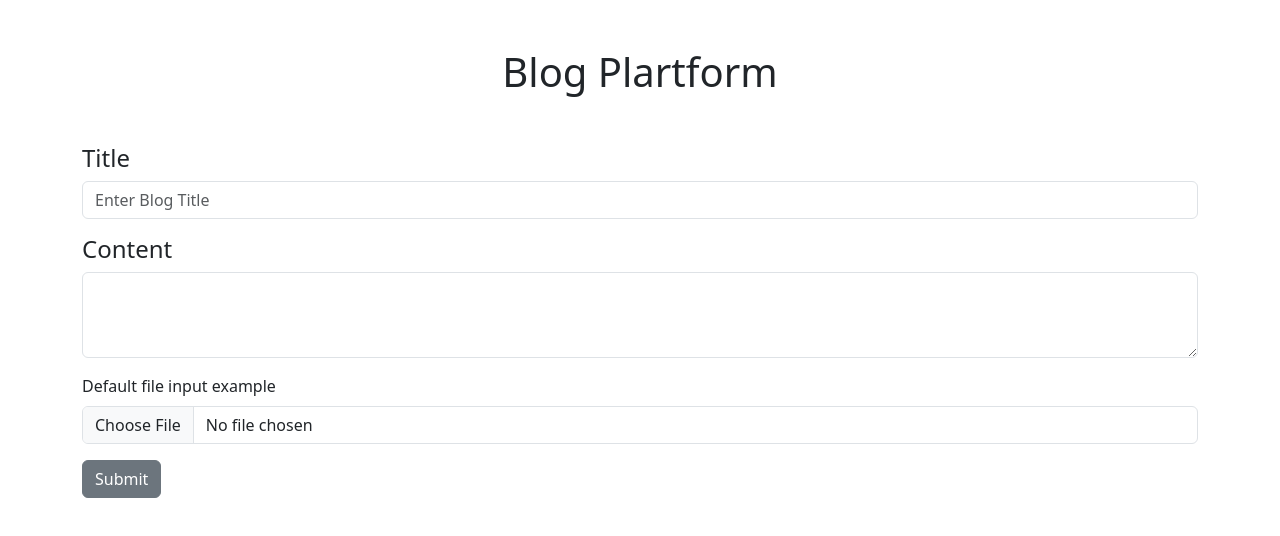
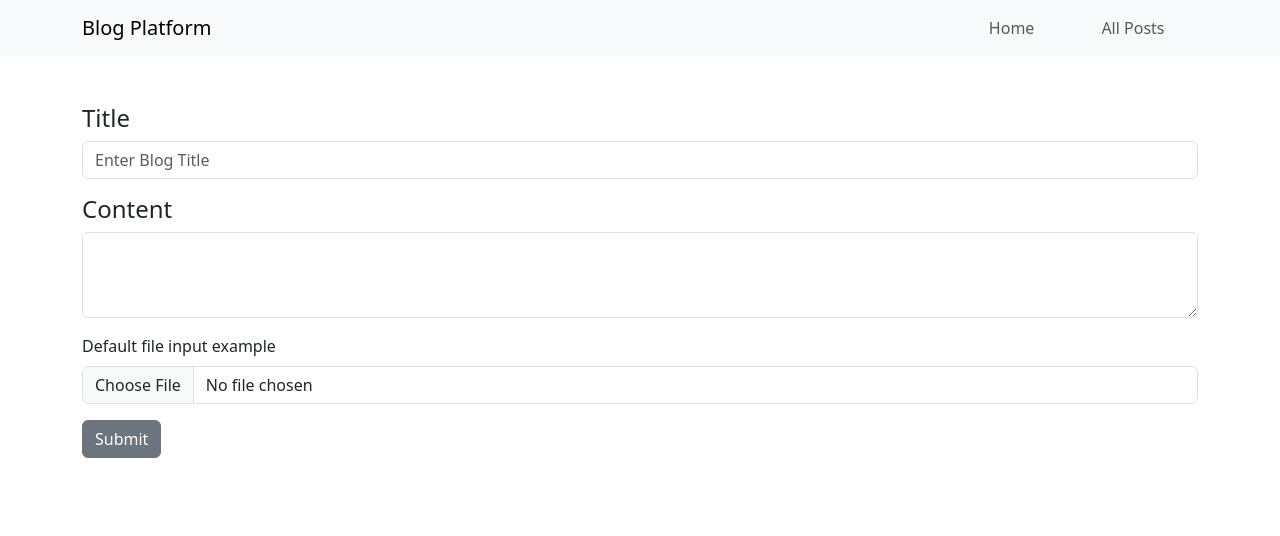
Before and after one commit to sivarajagopalans/CodSoft-Task-3, a React (Vite) app: page /#/ in a window 1280 px wide. Shown: the top 536 px of the page. Built offline with nearby package versions, Linux system fonts and the light colour scheme.

Commit message:
create Navbar

```diff
--- a/src/App.jsx
+++ b/src/App.jsx
@@ -1,11 +1,13 @@
 import './App.css'
 import 'bootstrap/dist/css/bootstrap.min.css';
 import { BlogForm } from './components/BlogForm'
+import { NavbarComponent } from './components/NavbarComponent';
 
 function App() {
 
   return (
     <>
+      <NavbarComponent />
       <BlogForm />
     </>
   )
--- a/src/components/BlogForm.jsx
+++ b/src/components/BlogForm.jsx
@@ -9,8 +9,7 @@ import Button from 'react-bootstrap/Button';
 export const BlogForm = () => {
   return (
     <div>
-      <h1 className='text-center my-5'>Blog Plartform</h1>
-      <Container>
+      <Container className='my-5'>
         <Row>
           <Col>
             <Form>
--- /dev/null
+++ b/src/components/NavbarComponent.jsx
@@ -0,0 +1,25 @@
+import React from 'react'
+import Container from 'react-bootstrap/Container';
+import Nav from 'react-bootstrap/Nav';
+import Navbar from 'react-bootstrap/Navbar';
+
+export const NavbarComponent = () => {
+    return (
+        <div>
+            <Navbar collapseOnSelect expand="lg" className="bg-body-tertiary">
+                <Container>
+                    <Navbar.Brand>Blog Platform</Navbar.Brand>
+                    <Navbar.Toggle aria-controls="responsive-navbar-nav" />
+                    <Navbar.Collapse id="responsive-navbar-nav" className='justify-content-end'>
+                        <Nav className='d-flex w-25 justify-content-around'>
+                            <Nav.Link href="#deets">Home</Nav.Link>
+                            <Nav.Link eventKey={2} href="#memes">
+                               All Posts
+                            </Nav.Link>
+                        </Nav>
+                    </Navbar.Collapse>
+                </Container>
+            </Navbar>
+        </div>
+    )
+}
```
